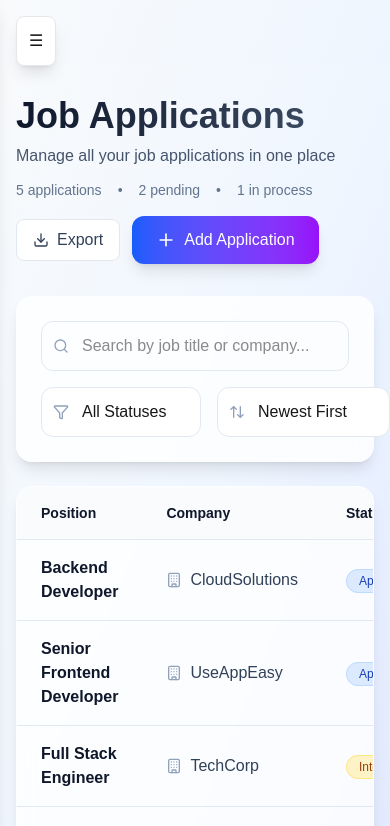
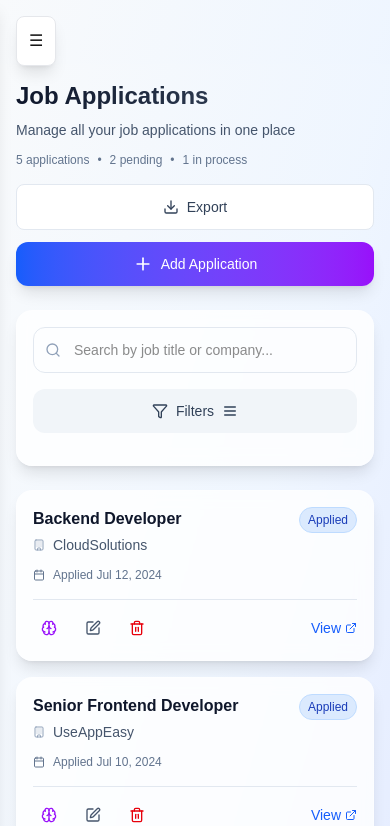
Before and after one commit to MikeTemi/job-tracker, a Next.js app: page /applications in a window 390 px wide. Shown: the top 826 px of the page. Built offline with nearby package versions, Linux system fonts and the light colour scheme.

Commit message:
feat: enhance applications page with responsive design and improved loading/error states

```diff
--- a/src/app/applications/page.tsx
+++ b/src/app/applications/page.tsx
@@ -1,7 +1,7 @@
 'use client';
 
 import { useState, useEffect } from 'react';
-import { Search, Filter, Plus, Edit, Trash2, ExternalLink, Calendar, Building, Brain, ArrowUpDown, Download } from 'lucide-react';
+import { Search, Filter, Plus, Edit, Trash2, ExternalLink, Calendar, Building, Brain, ArrowUpDown, Download, Menu, X } from 'lucide-react';
 import { Job, JobStatus } from '@/types/job';
 import AddJobForm from '@/components/AddJobForm';
 import AIAnalysis from '@/components/AIAnalysis';
@@ -21,6 +21,7 @@ export default function ApplicationsPage() {
   const [sortBy, setSortBy] = useState<string>('dateApplied');
   const [sortOrder, setSortOrder] = useState<'asc' | 'desc'>('desc');
   const [currentPage, setCurrentPage] = useState(1);
+  const [showFilters, setShowFilters] = useState(false);
   const jobsPerPage = 10;
 
   useEffect(() => {
@@ -183,10 +184,10 @@ export default function ApplicationsPage() {
 
   if (loading) {
     return (
-      <div className="min-h-screen bg-gradient-to-br from-slate-50 to-blue-50 flex items-center justify-center">
+      <div className="min-h-screen bg-gradient-to-br from-slate-50 to-blue-50 flex items-center justify-center px-4">
         <div className="text-center">
-          <div className="animate-spin rounded-full h-12 w-12 border-b-2 border-blue-600 mx-auto"></div>
-          <p className="mt-4 text-slate-600">Loading applications...</p>
+          <div className="animate-spin rounded-full h-8 w-8 sm:h-12 sm:w-12 border-b-2 border-blue-600 mx-auto"></div>
+          <p className="mt-4 text-slate-600 text-sm sm:text-base">Loading applications...</p>
         </div>
       </div>
     );
@@ -194,19 +195,19 @@ export default function ApplicationsPage() {
 
   if (error) {
     return (
-      <div className="min-h-screen bg-gradient-to-br from-slate-50 to-blue-50 flex items-center justify-center">
-        <div className="bg-white rounded-xl shadow-lg p-8 max-w-md w-full mx-4">
+      <div className="min-h-screen bg-gradient-to-br from-slate-50 to-blue-50 flex items-center justify-center px-4">
+        <div className="bg-white rounded-xl shadow-lg p-6 sm:p-8 max-w-md w-full">
           <div className="text-center">
-            <div className="bg-red-100 rounded-full p-3 w-16 h-16 mx-auto mb-4">
-              <svg className="w-10 h-10 text-red-600" fill="none" stroke="currentColor" viewBox="0 0 24 24">
+            <div className="bg-red-100 rounded-full p-3 w-12 h-12 sm:w-16 sm:h-16 mx-auto mb-4">
+              <svg className="w-6 h-6 sm:w-10 sm:h-10 text-red-600" fill="none" stroke="currentColor" viewBox="0 0 24 24">
                 <path strokeLinecap="round" strokeLinejoin="round" strokeWidth={2} d="M12 8v4m0 4h.01M21 12a9 9 0 11-18 0 9 9 0 0118 0z" />
               </svg>
             </div>
             <h3 className="text-lg font-semibold text-gray-900 mb-2">Error Loading Data</h3>
-            <p className="text-gray-600 mb-4">{error}</p>
+            <p className="text-gray-600 mb-4 text-sm">{error}</p>
             <button
               onClick={fetchJobs}
-              className="bg-blue-600 text-white px-4 py-2 rounded-lg hover:bg-blue-700 transition-colors"
+              className="bg-blue-600 text-white px-4 py-2 rounded-lg hover:bg-blue-700 transition-colors text-sm"
             >
               Try Again
             </button>
@@ -218,19 +219,19 @@ export default function ApplicationsPage() {
 
   return (
     <div className="min-h-screen bg-gradient-to-br from-slate-50 via-blue-50 to-indigo-100">
-      <div className="max-w-7xl mx-auto px-4 py-8">
+      <div className="max-w-7xl mx-auto px-4 sm:px-6 lg:px-8 py-4 sm:py-6 lg:py-8">
 
-        {/* Enhanced Header */}
-        <div className="mb-8">
-          <div className="flex flex-col lg:flex-row lg:items-center lg:justify-between">
-            <div className="mb-4 lg:mb-0">
-              <h1 className="text-4xl font-bold bg-gradient-to-r from-slate-900 to-slate-600 bg-clip-text text-transparent">
+        {/* Enhanced Responsive Header */}
+        <div className="mb-6 sm:mb-8">
+          <div className="flex flex-col space-y-4 lg:flex-row lg:items-center lg:justify-between lg:space-y-0">
+            <div>
+              <h1 className="text-2xl sm:text-3xl lg:text-4xl font-bold bg-gradient-to-r from-slate-900 to-slate-600 bg-clip-text text-transparent">
                 Job Applications
               </h1>
-              <p className="text-slate-600 mt-2">
+              <p className="text-slate-600 mt-2 text-sm sm:text-base">
                 Manage all your job applications in one place
               </p>
-              <div className="flex items-center space-x-4 mt-3 text-sm text-slate-500">
+              <div className="flex flex-wrap items-center gap-2 sm:gap-4 mt-3 text-xs sm:text-sm text-slate-500">
                 <span>{filteredJobs.length} applications</span>
                 <span>•</span>
                 <span>{jobs.filter(j => j.status === JobStatus.APPLIED).length} pending</span>
@@ -238,17 +239,19 @@ export default function ApplicationsPage() {
                 <span>{jobs.filter(j => j.status === JobStatus.INTERVIEWING).length} in process</span>
               </div>
             </div>
-            <div className="flex items-center space-x-3">
+
+            {/* Action Buttons - Responsive */}
+            <div className="flex flex-col sm:flex-row items-stretch sm:items-center gap-3">
               <button
                 onClick={exportToCSV}
-                className="flex items-center space-x-2 px-4 py-2 bg-white border border-slate-200 text-slate-700 rounded-lg hover:bg-slate-50 transition-colors"
+                className="flex items-center justify-center space-x-2 px-4 py-3 bg-white border border-slate-200 text-slate-700 rounded-lg hover:bg-slate-50 transition-colors text-sm"
               >
                 <Download className="h-4 w-4" />
                 <span>Export</span>
               </button>
               <button
                 onClick={() => setIsAddFormOpen(true)}
-                className="bg-gradient-to-r from-blue-600 to-purple-600 text-white px-6 py-3 rounded-xl hover:from-blue-700 hover:to-purple-700 transition-all duration-200 shadow-lg hover:shadow-xl flex items-center space-x-2 group"
+                className="bg-gradient-to-r from-blue-600 to-purple-600 text-white px-6 py-3 rounded-xl hover:from-blue-700 hover:to-purple-700 transition-all duration-200 shadow-lg hover:shadow-xl flex items-center justify-center space-x-2 group text-sm"
               >
                 <Plus className="h-5 w-5 group-hover:rotate-90 transition-transform duration-200" />
                 <span>Add Application</span>
@@ -257,26 +260,44 @@ export default function ApplicationsPage() {
           </div>
         </div>
 
-        {/* Enhanced Search and Filters */}
-        <div className="bg-white/80 backdrop-blur-sm rounded-2xl shadow-lg border border-white/20 p-6 mb-6">
-          <div className="flex flex-col lg:flex-row gap-4">
-            <div className="flex-1 relative">
+        {/* Enhanced Responsive Search and Filters */}
+        <div className="bg-white/80 backdrop-blur-sm rounded-2xl shadow-lg border border-white/20 p-4 sm:p-6 mb-6">
+          <div className="space-y-4">
+
+            {/* Search Bar - Always visible */}
+            <div className="relative">
               <Search className="absolute left-3 top-1/2 transform -translate-y-1/2 text-slate-400 h-4 w-4" />
               <input
                 type="text"
                 placeholder="Search by job title or company..."
                 value={searchTerm}
                 onChange={(e) => setSearchTerm(e.target.value)}
-                className="w-full pl-10 pr-4 py-3 rounded-xl border border-slate-200 focus:outline-none focus:ring-2 focus:ring-blue-500/20 focus:border-blue-500 transition-colors"
+                className="w-full pl-10 pr-4 py-3 rounded-xl border border-slate-200 focus:outline-none focus:ring-2 focus:ring-blue-500/20 focus:border-blue-500 transition-colors text-sm sm:text-base"
               />
             </div>
-            <div className="flex gap-4">
-              <div className="relative">
+
+            {/* Mobile Filter Toggle */}
+            <div className="lg:hidden">
+              <button
+                onClick={() => setShowFilters(!showFilters)}
+                className="flex items-center justify-center space-x-2 w-full px-4 py-3 bg-slate-100 text-slate-700 rounded-xl hover:bg-slate-200 transition-colors text-sm"
+              >
+                <Filter className="h-4 w-4" />
+                <span>Filters</span>
+                {showFilters ? <X className="h-4 w-4" /> : <Menu className="h-4 w-4" />}
+              </button>
+            </div>
+
+            {/* Filters - Responsive Layout */}
+            <div className={`${showFilters ? 'block' : 'hidden'} lg:block`}>
+              <div className="flex flex-col sm:flex-row gap-3 sm:gap-4">
+                {/* Status Filter */}
+                <div className="relative flex-1 sm:flex-none">
                   <Filter className="absolute left-3 top-1/2 transform -translate-y-1/2 text-slate-400 h-4 w-4" />
                   <select
                     value={statusFilter}
                     onChange={(e) => setStatusFilter(e.target.value)}
-                  className="pl-10 pr-8 py-3 rounded-xl border border-slate-200 focus:outline-none focus:ring-2 focus:ring-blue-500/20 focus:border-blue-500 transition-colors appearance-none bg-white"
+                    className="w-full pl-10 pr-8 py-3 rounded-xl border border-slate-200 focus:outline-none focus:ring-2 focus:ring-blue-500/20 focus:border-blue-500 transition-colors appearance-none bg-white text-sm"
                   >
                     <option value="all">All Statuses</option>
                     <option value={JobStatus.APPLIED}>Applied</option>
@@ -285,7 +306,9 @@ export default function ApplicationsPage() {
                     <option value={JobStatus.REJECTED}>Rejected</option>
                   </select>
                 </div>
-              <div className="relative">
+
+                {/* Sort Filter */}
+                <div className="relative flex-1 sm:flex-none">
                   <ArrowUpDown className="absolute left-3 top-1/2 transform -translate-y-1/2 text-slate-400 h-4 w-4" />
                   <select
                     value={`${sortBy}-${sortOrder}`}
@@ -294,7 +317,7 @@ export default function ApplicationsPage() {
                       setSortBy(field);
                       setSortOrder(order as 'asc' | 'desc');
                     }}
-                  className="pl-10 pr-8 py-3 rounded-xl border border-slate-200 focus:outline-none focus:ring-2 focus:ring-blue-500/20 focus:border-blue-500 transition-colors appearance-none bg-white"
+                    className="w-full pl-10 pr-8 py-3 rounded-xl border border-slate-200 focus:outline-none focus:ring-2 focus:ring-blue-500/20 focus:border-blue-500 transition-colors appearance-none bg-white text-sm"
                   >
                     <option value="dateApplied-desc">Newest First</option>
                     <option value="dateApplied-asc">Oldest First</option>
@@ -307,17 +330,18 @@ export default function ApplicationsPage() {
               </div>
             </div>
           </div>
+        </div>
 
-        {/* Enhanced Jobs Table */}
+        {/* Enhanced Jobs Display - Mobile Cards + Desktop Table */}
         {filteredJobs.length === 0 ? (
-          <div className="bg-white/80 backdrop-blur-sm rounded-2xl shadow-lg border border-white/20 p-12 text-center">
-            <div className="bg-slate-100 rounded-full p-4 w-20 h-20 mx-auto mb-4">
-              <Building className="w-12 h-12 text-slate-400" />
+          <div className="bg-white/80 backdrop-blur-sm rounded-2xl shadow-lg border border-white/20 p-8 sm:p-12 text-center">
+            <div className="bg-slate-100 rounded-full p-3 sm:p-4 w-16 h-16 sm:w-20 sm:h-20 mx-auto mb-4">
+              <Building className="w-10 h-10 sm:w-12 sm:h-12 text-slate-400" />
             </div>
-            <h3 className="text-xl font-semibold text-slate-900 mb-2">
+            <h3 className="text-lg sm:text-xl font-semibold text-slate-900 mb-2">
               {searchTerm || statusFilter !== 'all' ? 'No applications found' : 'No applications yet'}
             </h3>
-            <p className="text-slate-600 mb-6">
+            <p className="text-slate-600 mb-6 text-sm sm:text-base px-4">
               {searchTerm || statusFilter !== 'all'
                 ? 'Try adjusting your search or filter criteria'
                 : 'Start tracking your job applications by adding your first one'
@@ -326,7 +350,7 @@ export default function ApplicationsPage() {
             {!searchTerm && statusFilter === 'all' && (
               <button
                 onClick={() => setIsAddFormOpen(true)}
-                className="bg-gradient-to-r from-blue-600 to-purple-600 text-white px-6 py-3 rounded-xl hover:from-blue-700 hover:to-purple-700 transition-all duration-200 shadow-lg hover:shadow-xl"
+                className="w-full sm:w-auto bg-gradient-to-r from-blue-600 to-purple-600 text-white px-6 py-3 rounded-xl hover:from-blue-700 hover:to-purple-700 transition-all duration-200 shadow-lg hover:shadow-xl text-sm sm:text-base"
               >
                 Add Your First Application
               </button>
@@ -334,7 +358,81 @@ export default function ApplicationsPage() {
           </div>
         ) : (
           <>
-            <div className="bg-white/80 backdrop-blur-sm rounded-2xl shadow-lg border border-white/20 overflow-hidden">
+            {/* Mobile Cards View */}
+            <div className="lg:hidden space-y-4">
+              {paginatedJobs.map((job) => (
+                <div key={job.id} className="bg-white/80 backdrop-blur-sm rounded-2xl shadow-lg border border-white/20 p-4 hover:shadow-xl transition-all duration-200">
+
+                  {/* Card Header */}
+                  <div className="flex items-start justify-between mb-3">
+                    <div className="flex-1 min-w-0">
+                      <h3 className="font-semibold text-slate-900 text-base truncate">{job.title}</h3>
+                      <div className="flex items-center space-x-2 mt-1">
+                        <Building className="h-3 w-3 text-slate-400 flex-shrink-0" />
+                        <span className="text-sm text-slate-600 truncate">{job.company}</span>
+                      </div>
+                    </div>
+                    <span className={`px-2 py-1 text-xs font-medium rounded-full border flex-shrink-0 ml-2 ${getStatusColor(job.status)}`}>
+                      {job.status}
+                    </span>
+                  </div>
+
+                  {/* Card Details */}
+                  <div className="flex items-center space-x-2 text-xs text-slate-500 mb-4">
+                    <Calendar className="h-3 w-3" />
+                    <span>
+                      Applied {job.dateApplied ? new Date(job.dateApplied).toLocaleDateString('en-US', {
+                        month: 'short',
+                        day: 'numeric',
+                        year: 'numeric'
+                      }) : 'N/A'}
+                    </span>
+                  </div>
+
+                  {/* Card Actions */}
+                  <div className="flex items-center justify-between pt-3 border-t border-slate-200">
+                    <div className="flex items-center space-x-3">
+                      <button
+                        onClick={() => setAiAnalysisJob(job)}
+                        className="p-2 text-purple-600 hover:text-purple-700 hover:bg-purple-50 rounded-lg transition-colors"
+                        title="AI Analysis"
+                      >
+                        <Brain className="h-4 w-4" />
+                      </button>
+                      <button
+                        onClick={() => handleEditJob(job)}
+                        className="p-2 text-slate-600 hover:text-slate-900 hover:bg-slate-50 rounded-lg transition-colors"
+                        title="Edit Application"
+                      >
+                        <Edit className="h-4 w-4" />
+                      </button>
+                      <button
+                        onClick={() => handleDeleteJob(job.id, job.title)}
+                        className="p-2 text-red-600 hover:text-red-700 hover:bg-red-50 rounded-lg transition-colors"
+                        title="Delete Application"
+                      >
+                        <Trash2 className="h-4 w-4" />
+                      </button>
+                    </div>
+
+                    {job.applicationLink && (
+                      <a
+                        href={job.applicationLink}
+                        target="_blank"
+                        rel="noopener noreferrer"
+                        className="flex items-center space-x-1 text-blue-600 hover:text-blue-700 transition-colors text-sm"
+                      >
+                        <span>View</span>
+                        <ExternalLink className="h-3 w-3" />
+                      </a>
+                    )}
+                  </div>
+                </div>
+              ))}
+            </div>
+
+            {/* Desktop Table View */}
+            <div className="hidden lg:block bg-white/80 backdrop-blur-sm rounded-2xl shadow-lg border border-white/20 overflow-hidden">
               <div className="overflow-x-auto">
                 <table className="w-full">
                   <thead className="bg-slate-50/80 border-b border-slate-200">
@@ -448,38 +546,40 @@ export default function ApplicationsPage() {
               </div>
             </div>
 
-            {/* Enhanced Pagination */}
+            {/* Enhanced Responsive Pagination */}
             {totalPages > 1 && (
-              <div className="mt-6 flex justify-between items-center">
-                <div className="text-sm text-slate-600">
+              <div className="mt-6 flex flex-col sm:flex-row sm:justify-between sm:items-center space-y-4 sm:space-y-0">
+                <div className="text-xs sm:text-sm text-slate-600 text-center sm:text-left">
                   Showing {startIndex + 1} to {Math.min(startIndex + jobsPerPage, filteredJobs.length)} of {filteredJobs.length} applications
                 </div>
-                <div className="flex items-center space-x-2">
+                <div className="flex items-center justify-center space-x-1 sm:space-x-2">
                   <button
                     onClick={() => setCurrentPage(prev => Math.max(prev - 1, 1))}
                     disabled={currentPage === 1}
-                    className="px-4 py-2 rounded-lg border border-slate-200 text-slate-600 hover:bg-slate-50 disabled:opacity-50 disabled:cursor-not-allowed transition-colors"
+                    className="px-3 py-2 text-xs sm:text-sm rounded-lg border border-slate-200 text-slate-600 hover:bg-slate-50 disabled:opacity-50 disabled:cursor-not-allowed transition-colors"
                   >
                     Previous
                   </button>
 
-                  {Array.from({ length: Math.min(5, totalPages) }, (_, i) => {
+                  {/* Mobile: Show fewer page numbers */}
+                  {Array.from({ length: Math.min(window.innerWidth < 640 ? 3 : 5, totalPages) }, (_, i) => {
                     let page;
-                    if (totalPages <= 5) {
+                    const maxPages = window.innerWidth < 640 ? 3 : 5;
+                    if (totalPages <= maxPages) {
                       page = i + 1;
-                    } else if (currentPage <= 3) {
+                    } else if (currentPage <= Math.floor(maxPages/2) + 1) {
                       page = i + 1;
-                    } else if (currentPage >= totalPages - 2) {
-                      page = totalPages - 4 + i;
+                    } else if (currentPage >= totalPages - Math.floor(maxPages/2)) {
+                      page = totalPages - maxPages + 1 + i;
                     } else {
-                      page = currentPage - 2 + i;
+                      page = currentPage - Math.floor(maxPages/2) + i;
                     }
 
                     return (
                       <button
                         key={page}
                         onClick={() => setCurrentPage(page)}
-                        className={`px-4 py-2 rounded-lg transition-colors ${
+                        className={`px-3 py-2 text-xs sm:text-sm rounded-lg transition-colors ${
                           currentPage === page
                             ? 'bg-blue-600 text-white'
                             : 'border border-slate-200 text-slate-600 hover:bg-slate-50'
@@ -493,7 +593,7 @@ export default function ApplicationsPage() {
                   <button
                     onClick={() => setCurrentPage(prev => Math.min(prev + 1, totalPages))}
                     disabled={currentPage === totalPages}
-                    className="px-4 py-2 rounded-lg border border-slate-200 text-slate-600 hover:bg-slate-50 disabled:opacity-50 disabled:cursor-not-allowed transition-colors"
+                    className="px-3 py-2 text-xs sm:text-sm rounded-lg border border-slate-200 text-slate-600 hover:bg-slate-50 disabled:opacity-50 disabled:cursor-not-allowed transition-colors"
                   >
                     Next
                   </button>
```
Lines whose indentation alone changed are shown as unchanged.
